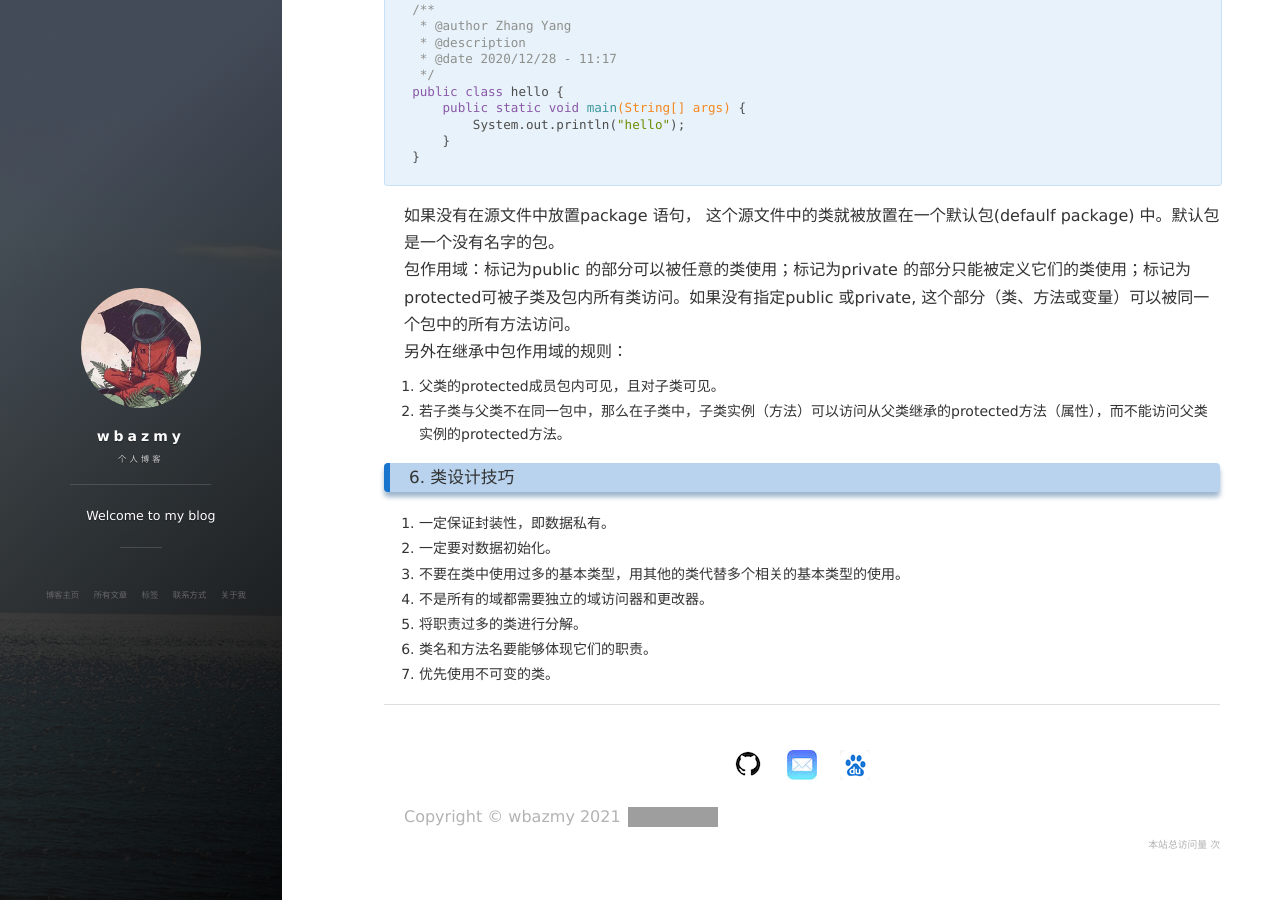
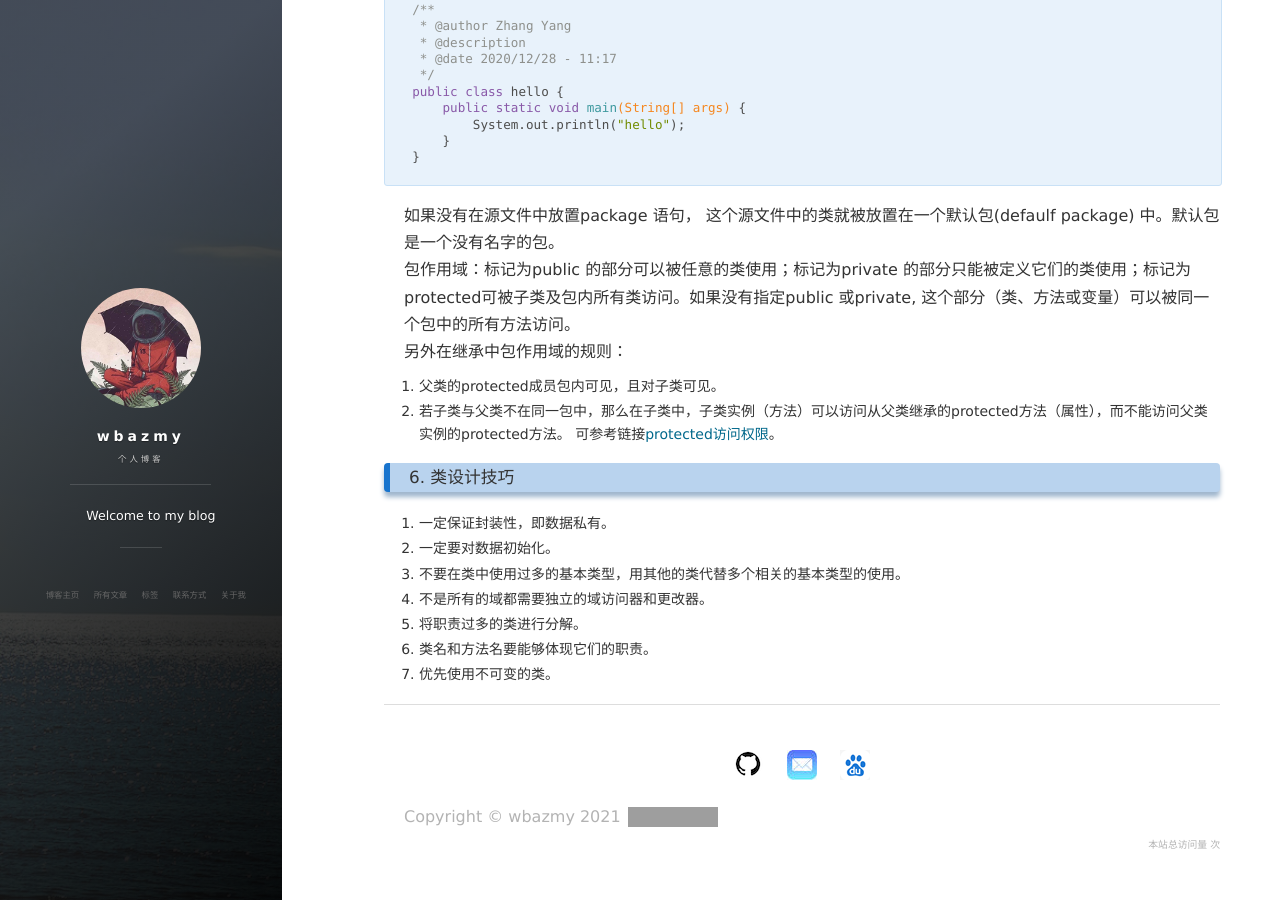
Before and after one commit to wbazmy/wbazmy.github.io, a Jekyll site: the page built from _posts/2021-10-03-对象与类.md, in a window 1280 px wide and 900 px high, scrolled down 3413 px. Built offline with Jekyll 4.4.1, drawn with Linux system fonts in a browser that asks for light colours; nearby versions of some CDN libraries; comment, search, counter and statistics services are not loaded; grey boxes are pictures that could not be loaded.

Commit message:
Update 2021-10-03-对象与类.md

```diff
--- a/_posts/2021-10-03-对象与类.md
+++ b/_posts/2021-10-03-对象与类.md
@@ -157,6 +157,7 @@ public class hello {
 另外在继承中包作用域的规则：
 1. 父类的protected成员包内可见，且对子类可见。
 2. 若子类与父类不在同一包中，那么在子类中，子类实例（方法）可以访问从父类继承的protected方法（属性），而不能访问父类实例的protected方法。
+可参考链接[protected访问权限](https://www.cnblogs.com/liuleicode/p/4946248.html)。
 
 ### 6. 类设计技巧
 1. 一定保证封装性，即数据私有。
```
